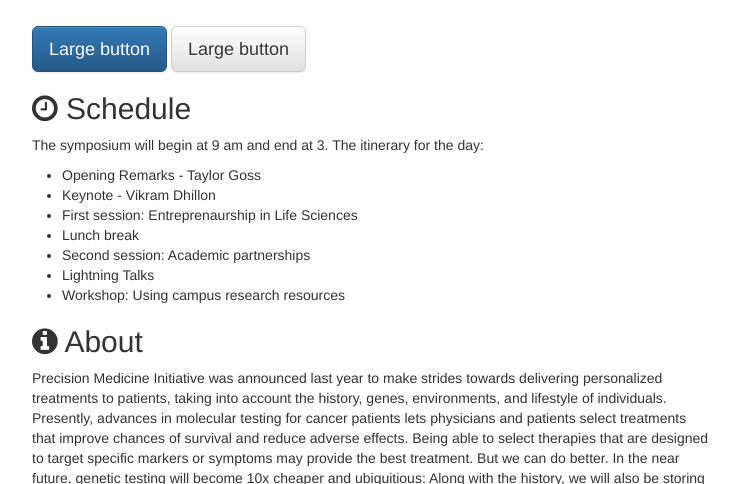
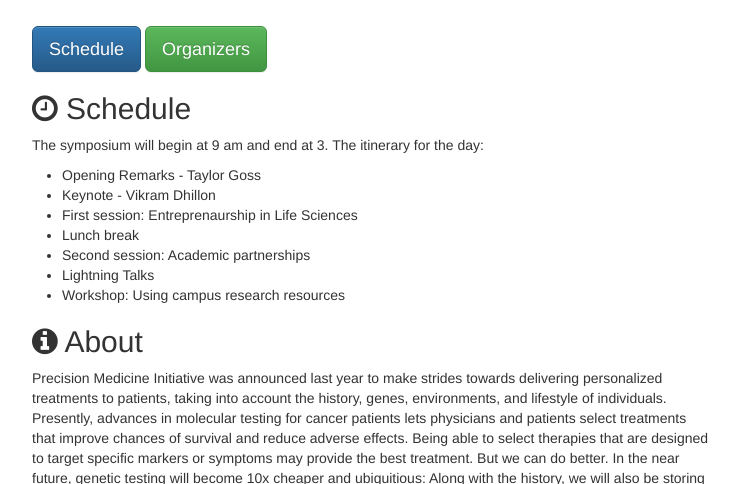
Before and after one commit to dhillonv10/pmi, a Jekyll site: the page built from index.html, in a window 1280 px wide and 900 px high, cut to the strip 416-900 px from the top of the window. Shown: the whole strip, without its empty margins (268-1007 px from the left). Built offline with Jekyll 4.4.1, drawn with Linux system fonts in a browser that asks for light colours; nearby versions of some CDN libraries.

```diff
--- a/_includes/header.html
+++ b/_includes/header.html
@@ -11,7 +11,7 @@
   </div>
 
   <div class="wrapper">
-    <p align="right"><i class="fa fa-calendar-o"></i> <strong>March 26<sup>th</sup></strong> - Center for Entrepreneurial Leadership, BA 1 - Room 135</p>
+    <p align="left"><i class="fa fa-calendar-o"></i> <strong>March 26<sup>th</sup></strong> - Center for Entrepreneurial Leadership, BA 1 - Room 135</p>
   </div>
 
 </header>
--- a/index.html
+++ b/index.html
@@ -4,8 +4,8 @@
 ---
 
 <p>
-  <button type="button" class="btn btn-primary btn-lg">Large button</button>
-  <button type="button" class="btn btn-default btn-lg">Large button</button>
+  <button type="button" class="btn btn-primary btn-lg">Schedule</button>
+  <button type="button" class="btn btn-success btn-lg">Organizers</button>
 </p>
 
 
```
